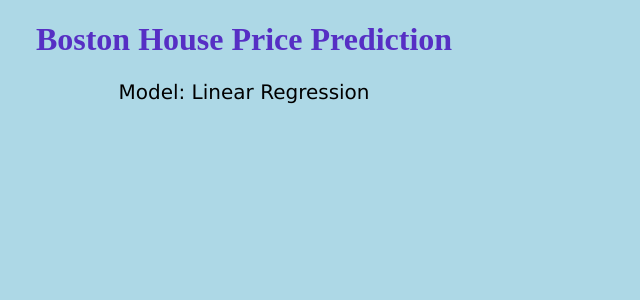
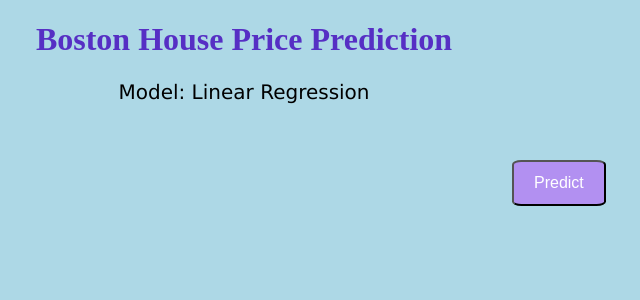
Before and after one commit to dghorai/house-price-prediction, a Flask app: page / in a window 1280 px wide. Shown: the top 300 px of the page, without its empty margins (396-1036 px from the left). Run offline with Flask 3, Linux system fonts and the light colour scheme.

Commit message:
update file

```diff
--- a/templates/index.html
+++ b/templates/index.html
@@ -16,11 +16,27 @@
         font-size: 20px;
         text-align: center;
       }
+
+      .button {
+        background-color: #b290f1;
+        color: white;
+        padding: 12px 20px;
+        font-size: 16px;
+        cursor: pointer;
+        text-align: center;
+        border-radius: 10%;
+        margin-left: 900px;
+      }
     </style>
   </head>
 
   <body>
     <h1>Boston House Price Prediction</h1>
     <p>Model: Linear Regression</p>
+    <br />
+    <br />
+    <form action="form.html">
+      <button type="submit" class="button">Predict</button>
+    </form>
   </body>
 </html>
```
